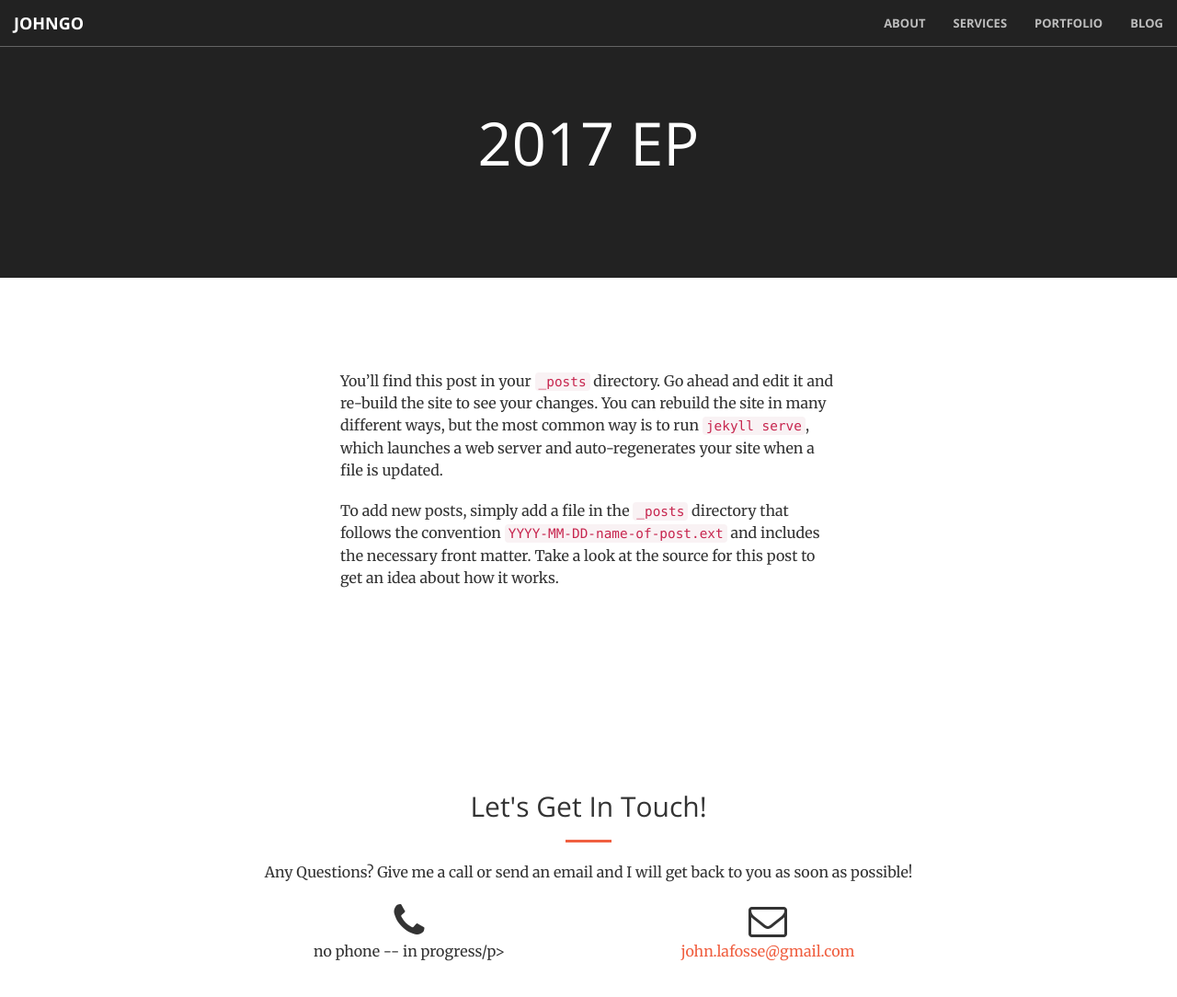
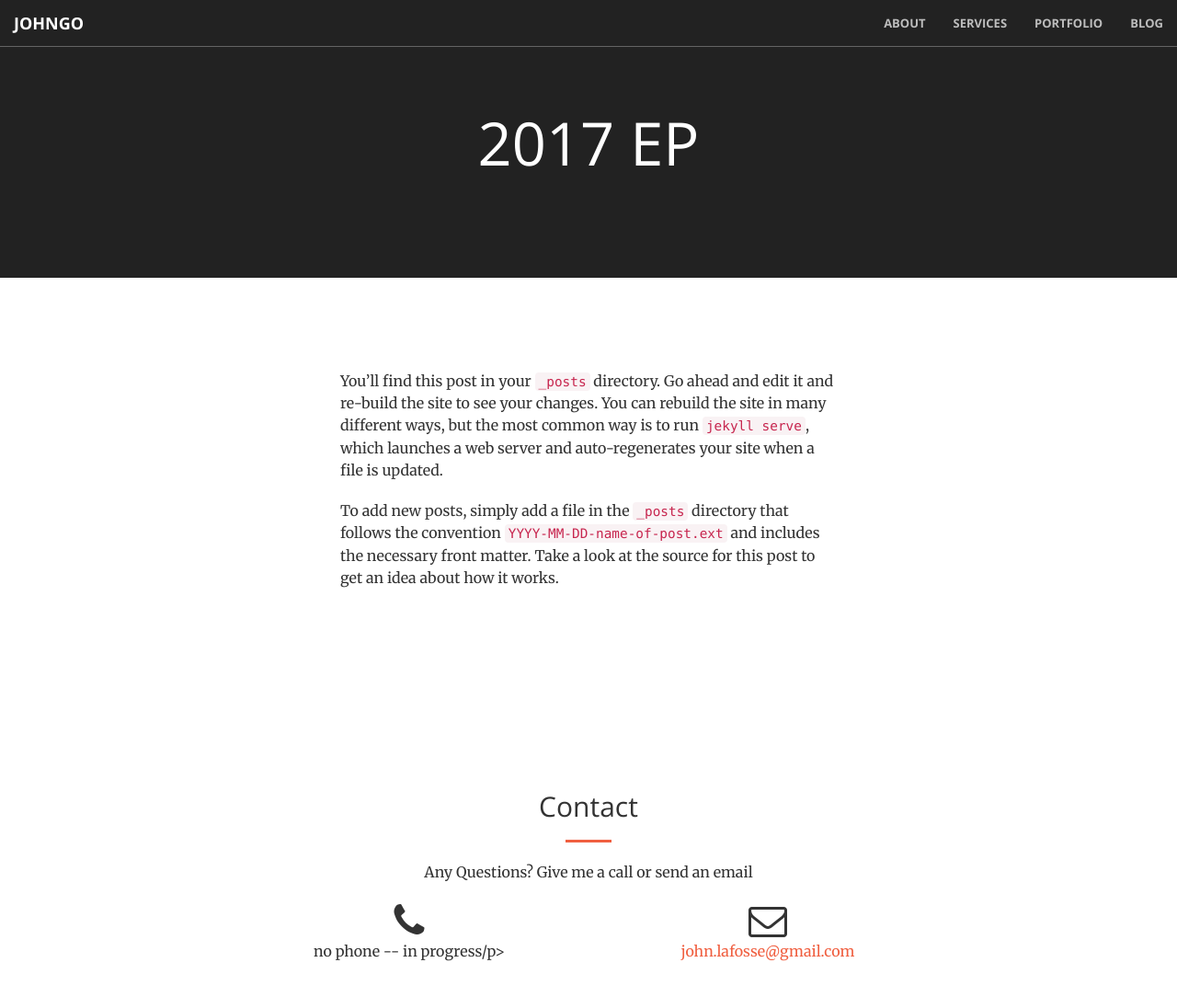
Before and after one commit to Koluskomtu/lafosse, a Jekyll site: the page built from _posts/2016-10-23-2017_EP.md, in a window 1280 px wide and 1166 px high. Shown: the top 1084 px of the window at 92% size. Built offline with Jekyll 4.4.1, drawn with Linux system fonts in a browser that asks for light colours; nearby versions of some CDN libraries; library files that are not in the unit come from our copies.

Commit message:
Update default.html

```diff
--- a/_layouts/default.html
+++ b/_layouts/default.html
@@ -8,7 +8,7 @@
 		<meta name="author" content="">
 		<title>Creative - {{ page.title }}</title>
 		<!-- Bootstrap Core CSS -->
-		<link rel="stylesheet" href="/css/bootstrap.min.css" type="text/css">
+		<link rel="stylesheet" href="css/bootstrap.min.css" type="text/css">
 		<!-- Custom Fonts -->
 		<link href='http://fonts.googleapis.com/css?family=Open+Sans:300italic,400italic,600italic,700italic,800italic,400,300,600,700,800' rel='stylesheet' type='text/css'>
 		<link href='http://fonts.googleapis.com/css?family=Merriweather:400,300,300italic,400italic,700,700italic,900,900italic' rel='stylesheet' type='text/css'>
@@ -61,9 +61,9 @@
 			<div class="container">
 				<div class="row">
 					<div class="col-lg-8 col-lg-offset-2 text-center">
-						<h2 class="section-heading">Let's Get In Touch!</h2>
+						<h2 class="section-heading">Contact</h2>
 						<hr class="primary">
-							<p>Any Questions?  Give me a call or send an email and I will get back to you as soon as possible!</p>
+							<p>Any Questions?  Give me a call or send an email</p>
 					</div>
 					<div class="col-lg-4 col-lg-offset-2 text-center">
 						<i class="fa fa-phone fa-3x wow bounceIn"></i>
```
